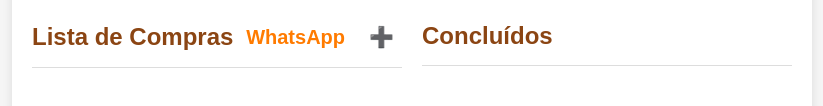
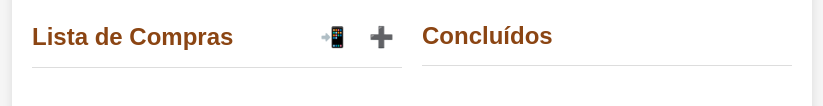
Before and after one commit to dwildt/cestinho, a website: page index.html in a window 1280 px wide. Shown: the part 201-307 px from the top of the page, without its empty margins (228-1051 px from the left). Drawn offline with Linux system fonts and the light colour scheme.

Commit message:
ajuste emoji

```diff
--- a/index.html
+++ b/index.html
@@ -35,7 +35,7 @@
                 <div class="list-header">
                     <h2 id="pending-title">Lista de Compras</h2>
                     <div class="list-actions">
-                        <button id="export-whatsapp" class="list-action-btn" title="Compartilhar no WhatsApp">📱</button>
+                        <button id="export-whatsapp" class="list-action-btn" title="Compartilhar no WhatsApp">📲</button>
                         <button id="add-item-btn" class="add-item-btn" title="Adicionar item">➕</button>
                     </div>
                 </div>
--- a/scripts/i18n.js
+++ b/scripts/i18n.js
@@ -37,7 +37,7 @@ class I18n {
             'app-title', 'max-items-label', 'max-weight-label',
             'item-name-label', 'item-quantity-label', 'item-weight-label',
             'add-button', 'pending-title', 'completed-title',
-            'export-button', 'export-whatsapp', 'import-button', 'modal-title',
+            'export-button', 'import-button', 'modal-title',
             'modal-max-items-label', 'modal-max-weight-label',
             'modal-max-items-help', 'modal-max-weight-help',
             'save-settings', 'cancel-settings',
```
